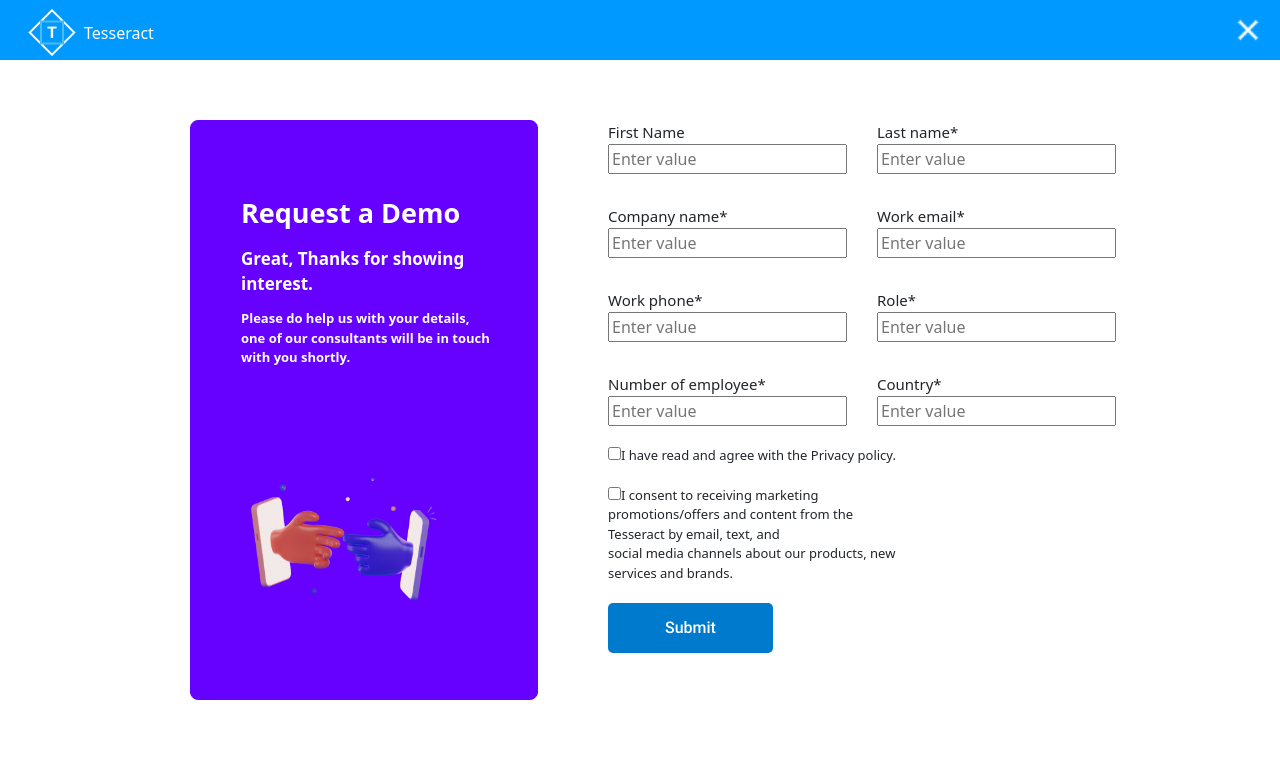
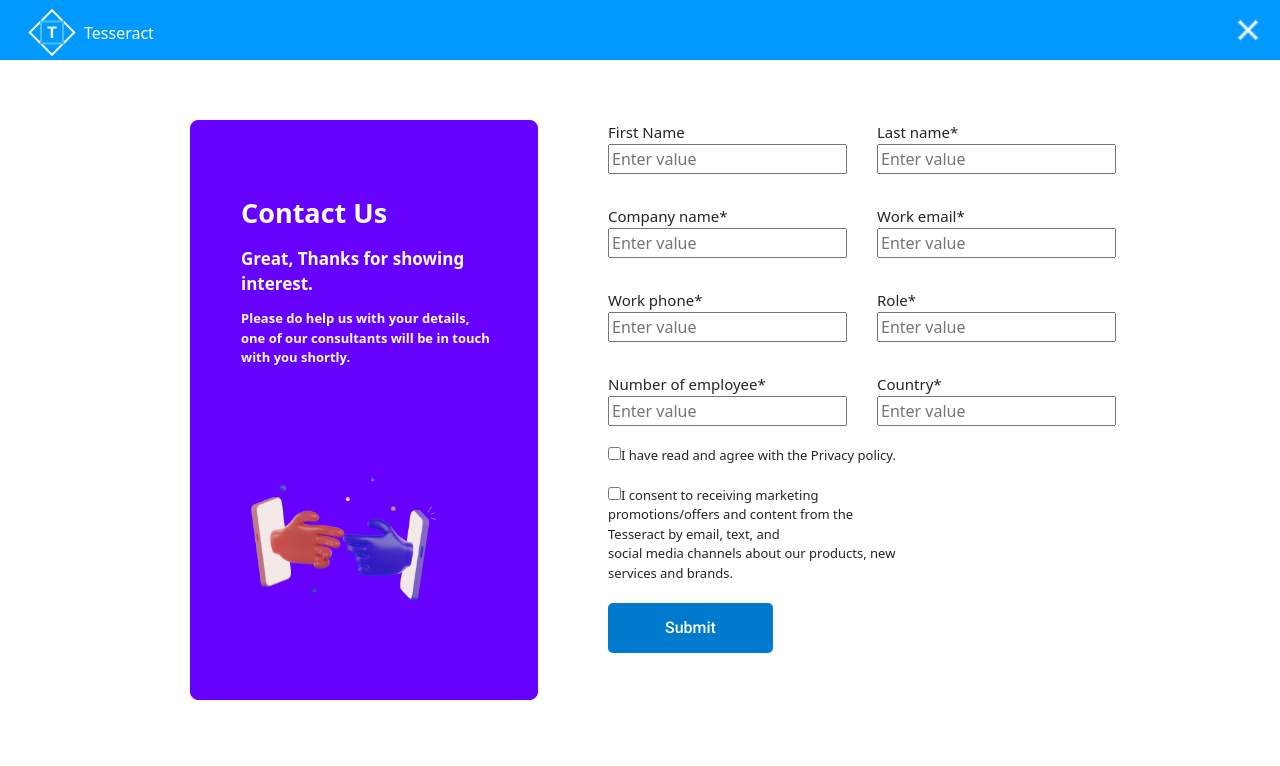
Before and after one commit to krishnakanthTM/tesseract, a React (Create React App) app: page /ContactUs in a window 1280 px wide. Shown: the top 766 px of the page. Built offline with nearby package versions, Linux system fonts and the light colour scheme.

Commit message:
netlify routing fix

```diff
--- a/src/App.jsx
+++ b/src/App.jsx
@@ -17,16 +17,16 @@ import Contactus from "./App/Pages/ContactUs/Contactus";
 function App() {
   return (
     <>
-        <BrowserRouter>
-            <Routes>
-                <Route path="/" element={<HomePage/>}/>
-                <Route path="/Products" element={<Products/>}/>
-                <Route path="/Solutions" element={<Solutions/>}/>
-                <Route path="/Pricing" element={<Pricing/>}/>
-                <Route path="/WhyUs" element={<WhyUs/>}/>
-                <Route path="/Contactus" element={<Contactus/>}/>
-            </Routes>
-        </BrowserRouter>
+      <BrowserRouter>
+        <Routes>
+          <Route path="/" element={<HomePage />} />
+          <Route path="/Products" element={<Products />} />
+          <Route path="/Solutions" element={<Solutions />} />
+          <Route path="/Pricing" element={<Pricing />} />
+          <Route path="/WhyUs" element={<WhyUs />} />
+          <Route path="/ContactUs" element={<Contactus />} />
+        </Routes>
+      </BrowserRouter>
     </>
   );
 }
--- a/src/App/Components/Footer/Footer.jsx
+++ b/src/App/Components/Footer/Footer.jsx
@@ -38,13 +38,22 @@ function Footer() {
         </div>
         <div className="footer-getintouch">
           <div className="footer-heading">Get in Touch</div>
-          <div className="footer-items">Contact us</div>
+          <div
+            className="footer-items"
+            onClick={() =>
+              navigate("/ContactUS", { state: { title: "Contact Us" } })
+            }
+          >
+            Contact us
+          </div>
           <div className="footer-items">Sales</div>
           <div className="footer-items">Report a bug</div>
         </div>
         <div className="footer-product">
           <div className="footer-heading">Product</div>
-          <div className="footer-items">Products</div>
+          <div className="footer-items" onClick={() => navigate("/Products")}>
+            Products
+          </div>
           <div className="footer-items">Solutions</div>
           <div className="footer-items">Integrations</div>
         </div>
--- a/src/App/Components/Navbar/Navbar.jsx
+++ b/src/App/Components/Navbar/Navbar.jsx
@@ -46,12 +46,15 @@ function Navbar() {
         >
           Why us
         </div>
-      <div
-      onClick={() => {
-        navigate("/Contactus");
-      }}
-      className="nav-items">Contact us</div>
-    </div>
+        <div
+          onClick={() => {
+            navigate("/Contactus", { state: { title: "Cantact Us" } });
+          }}
+          className="nav-items"
+        >
+          Contact us
+        </div>
+      </div>
     </div>
   );
 }
--- a/src/App/Pages/ContactUs/Contactus.jsx
+++ b/src/App/Pages/ContactUs/Contactus.jsx
@@ -1,106 +1,139 @@
-import React from 'react'
-import './Contactus.css'
-import logoIcon from "../../Assets/logo.png"
-import Footer from '../../Components/Footer/Footer'
-import thanks from '../../Assets/thanks.png'
-import close from '../../Assets/close-button.png'
+import React from "react";
+import "./Contactus.css";
+import logoIcon from "../../Assets/logo.png";
+import Footer from "../../Components/Footer/Footer";
+import thanks from "../../Assets/thanks.png";
+import close from "../../Assets/close-button.png";
+import { useNavigate, useLocation } from "react-router-dom";
 
 const Contactus = () => {
+  const navigate = useNavigate();
+  const location = useLocation();
   return (
-    <div className='Contactus'>
-        <div className='Contactus-navbar'>
-            <div className='Contactus-navbar-left'>
-                <div className='Contactus-navbar-logo'>
+    <div className="Contactus">
+      <div className="Contactus-navbar">
+        <div className="Contactus-navbar-left">
+          <div className="Contactus-navbar-logo">
             <img src={logoIcon} alt="" />
           </div>
-                <div className="Contactus-navbar-title">
-                    Tesseract
+          <div className="Contactus-navbar-title">Tesseract</div>
+        </div>
+        <div>
+          <img
+            className="Contactus-navbar-close-button"
+            src={close}
+            alt="close-button"
+            onClick={() => navigate(-1)}
+          />
+        </div>
+      </div>
+
+      <div className="Contactus-section">
+        <div className="Contactus-section-left">
+          <div className="Contactus-section-left-content">
+            <div className="Contactus-section-left-title">
+              {location?.state?.title || "Contact Us"}
+            </div>
+            <div className="Contactus-section-left-heading">
+              Great, Thanks for showing <br /> interest.
+            </div>
+            <div className="Contactus-section-left-para">
+              Please do help us with your details, <br /> one of our consultants
+              will be in touch <br /> with you shortly.
             </div>
           </div>
           <div>
-                <img className='Contactus-navbar-close-button' src={close} alt="" />
+            <img className="Contactus-section-left-img" src={thanks} alt="" />
+          </div>
+        </div>
+        <div className="Contactus-section-right">
+          <div className="Contactus-section-form">
+            <div>
+              <label className="Contactus-section-form-title" htmlFor="">
+                First Name
+              </label>
+              <br />
+              <input placeholder="Enter value" type="text" />
+            </div>
+
+            <div>
+              <label className="Contactus-section-form-title" htmlFor="">
+                Last name*
+              </label>
+              <br />
+              <input placeholder="Enter value" type="text" />
+            </div>
+
+            <div>
+              <label className="Contactus-section-form-title" htmlFor="">
+                Company name*
+              </label>
+              <br />
+              <input placeholder="Enter value" type="text" />
+            </div>
+
+            <div>
+              <label className="Contactus-section-form-title" htmlFor="">
+                Work email*
+              </label>
+              <br />
+              <input placeholder="Enter value" type="text" />
+            </div>
+
+            <div>
+              <label className="Contactus-section-form-title" htmlFor="">
+                Work phone*
+              </label>
+              <br />
+              <input placeholder="Enter value" type="text" />
+            </div>
+
+            <div>
+              <label className="Contactus-section-form-title" htmlFor="">
+                Role*
+              </label>
+              <br />
+              <input placeholder="Enter value" type="text" />
+            </div>
+
+            <div>
+              <label className="Contactus-section-form-title" htmlFor="">
+                Number of employee*
+              </label>
+              <br />
+              <input placeholder="Enter value" type="text" />
+            </div>
+
+            <div>
+              <label className="Contactus-section-form-title" htmlFor="">
+                Country*
+              </label>
+              <br />
+              <input placeholder="Enter value" type="text" />
             </div>
           </div>
 
-        <div className='Contactus-section'>
-            <div className='Contactus-section-left'>
-                <div className='Contactus-section-left-content'>
-                <div className='Contactus-section-left-title'>
-                    Request a Demo
-                </div>
-                <div className='Contactus-section-left-heading'>
-                    Great, Thanks for showing <br /> interest.
-                </div>
-                <div className='Contactus-section-left-para'>
-                    Please do help us with your details, <br /> one of our consultants will be in touch <br /> with you shortly.
-                </div>
-                </div>
-                <div>
-                    <img className='Contactus-section-left-img' src={thanks} alt="" />
-                </div>
-            </div>
-            <div className='Contactus-section-right'>
-                <div className='Contactus-section-form'>
-                    <div>
-                    <label className='Contactus-section-form-title' htmlFor="">First Name</label><br />
-                    <input placeholder='Enter value' type="text" />
+          <div className="Contactus-termsandconditions">
+            <div className="Contactus-termsandconditions-title">
+              <input className="checkbox" type="checkbox" name="" id="" />I have
+              read and agree with the Privacy policy.
             </div>
 
-                    <div>
-                    <label className='Contactus-section-form-title' htmlFor="">Last name*</label><br />
-                    <input placeholder='Enter value' type="text" />
+            <div className="Contactus-termsandconditions-title">
+              <input className="checkbox" type="checkbox" />
+              I consent to receiving marketing promotions/offers and content
+              from the Tesseract by email, text, and <br /> social media
+              channels about our products, new services and brands.
             </div>
 
-                    <div>
-                    <label className='Contactus-section-form-title' htmlFor="">Company name*</label><br />
-                    <input placeholder='Enter value' type="text" />
-                    </div>
-
-                    <div>
-                    <label className='Contactus-section-form-title' htmlFor="">Work email*</label><br />
-                    <input placeholder='Enter value' type="text" />
-                    </div>
-
-                    <div>
-                    <label className='Contactus-section-form-title' htmlFor="">Work phone*</label><br />
-                    <input placeholder='Enter value' type="text" />
-                    </div>
-
-                    <div>
-                    <label className='Contactus-section-form-title' htmlFor="">Role*</label><br />
-                    <input placeholder='Enter value' type="text" />
-                    </div>
-
-                    <div>
-                    <label className='Contactus-section-form-title' htmlFor="">Number of employee*</label><br />
-                    <input placeholder='Enter value' type="text" />
-                    </div>
-
-                    <div>
-                    <label className='Contactus-section-form-title' htmlFor="">Country*</label><br />
-                    <input placeholder='Enter value' type="text" />
-                    </div>
-                </div>
-
-                <div className='Contactus-termsandconditions'>
-                    <div className='Contactus-termsandconditions-title'>
-                    <input className='checkbox' type="checkbox" name="" id="" />
-                    I have read and agree with the Privacy policy.
-                    </div>
-
-                    <div className='Contactus-termsandconditions-title'>
-                    <input className='checkbox' type="checkbox" />
-                    I consent to receiving marketing promotions/offers and content from the Tesseract by email, text, and <br /> social media channels about our products, new services and brands.
-                    </div>
-
-                    <button className='tesseract-button-primary'>Submit</button>
+            <button className="tesseract-button-primary">Submit</button>
           </div>
         </div>
       </div>
 
-        <Footer/>
+      <Footer />
     </div>
-  )
-}
+  );
+};
 
-export default Contactus
+export default Contactus;
--- a/src/App/Pages/Home/HomePageData.jsx
+++ b/src/App/Pages/Home/HomePageData.jsx
@@ -13,7 +13,10 @@ export const unlockThePowerOfEfficiency = {
   image: saly10,
   heading: "Unlock the power of efficiency with Tesseract",
   text: " Welcome to Tesseract - your all-inclusive solution for NDIS providers, Payroll, and Consultancy businesses. We offer a unified platform on the cloud that optimizes your daily tasks, enhances productivity, and stimulates team cooperation.",
-  buttons: [{title: "Start your free trial", type: "primary"}, {title: "Make an enquiry", type: "outline"}],
+  buttons: [
+    { title: "Start your free trial", type: "primary" },
+    { title: "Make an enquiry", type: "outline", nav: "ContactUs" },
+  ],
   type: componentTypes.type0,
 };
 
@@ -32,7 +35,7 @@ export const thePowerOfAdaptiveness = {
     "Empower NDIS users with our intuitive 'Participants' module, enabling efficient management of participant registries, capture of services provided, tracking of expenses, and invoice generation. " +
     <br /> +
     "Issues Register - Our user-friendly platform enables staff to quickly report and track issues, ensuring timely resolutions and enhancing collaboration and problem-solving efficiency for a productive workflow.",
-  buttons: [{ title: "Request a Demo", type: "primary" }],
+  buttons: [{ title: "Request a Demo", type: "primary", nav: "ContactUs" }],
   type: componentTypes.type1,
 };
 
@@ -42,7 +45,7 @@ export const humanResources = {
   text: "Redefine your HR operations with Tesseract. Conveniently set up job roles, publicize them on numerous job sites, process applications, and simplify the interview process. Benefit from our effective onboarding, solid contract handling, and efficient employee management. Improve your team's skills with customized training programs and boost their progress with our appraisal system. Engage, appreciate, and incentivize your employees while also accessing company regulations with ease.",
   buttons: [
     { title: "See the demo", type: "primary" },
-    { title: "Make an enquiry", type: "outline" },
+    { title: "Make an enquiry", type: "outline", nav: "ContactUs" },
   ],
   type: componentTypes.type2,
 };
```
Also changed, not shown: src/App/Components/ImageWithContent/ImageWithContent.jsx (+11 -2 lines), src/App/Components/TopNav/TopNav.jsx (+6 -1 lines), 1 other file (tests, documents, lock files or other folders). Lines whose indentation alone changed are shown as unchanged.
